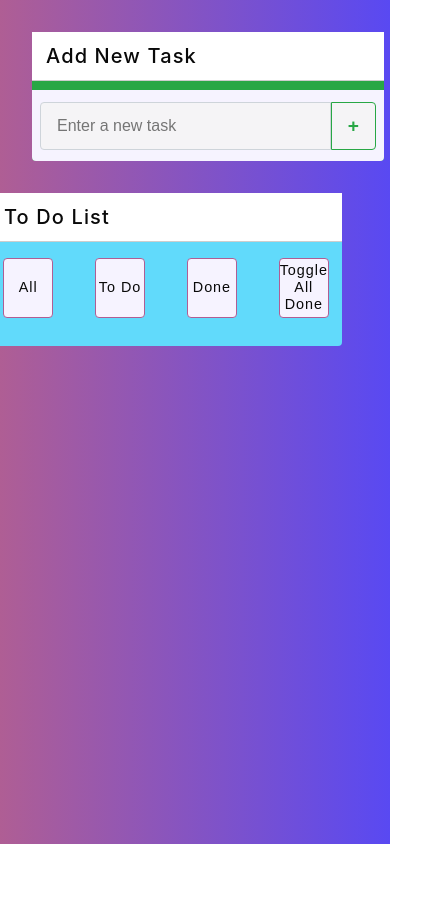
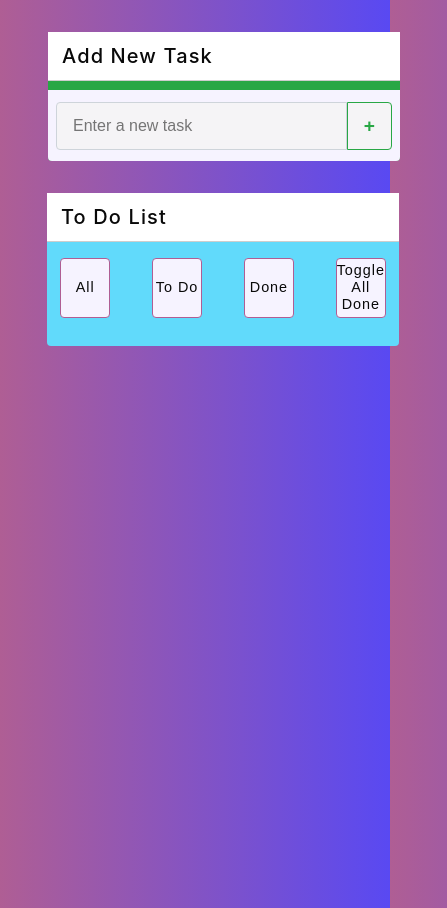
Before and after one commit to raniaBchk/To-do-list-React, a React (Create React App) app: page / in a window 390 px wide. Shown: the whole page, 447 px wide, since content can reach past the window. Before the commit the page ends 844 px from the top, so only its background shows below. Built offline with nearby package versions, Linux system fonts and the light colour scheme.

Commit message:
changer width de container responsive with margin

```diff
--- a/src/App.css
+++ b/src/App.css
@@ -159,12 +159,18 @@ background-color: #fff;
 
 
 @media screen and (max-width: 768px){
+  body{
+    margin: 0 auto;
+    max-width: 1920px;
+    width: 90%;
+    padding: 2em 3em;
+  }
   .container{
       width: 22em;
       background-color: #61dafb;
       max-width: 22em;
       display: block;
-      margin-right: 3em;
+      margin-right: 0em;
       margin-top: 2em;
 
   }
--- a/src/components/ToDoForm/todoForm.module.css
+++ b/src/components/ToDoForm/todoForm.module.css
@@ -98,11 +98,18 @@ margin-top: -1.5em;
 
 
 @media screen and (max-width: 768px){
+  body{
+    margin: 0 auto;
+    max-width: 1920px;
+    width: 90%;
+  }
   .container{
       width: 22em;
      background-color: #28a745;
       max-width: 22em;
-
+      float: block;
+      margin-top: 0em;
+    margin-left: 0em;
 
   }
 }
```
